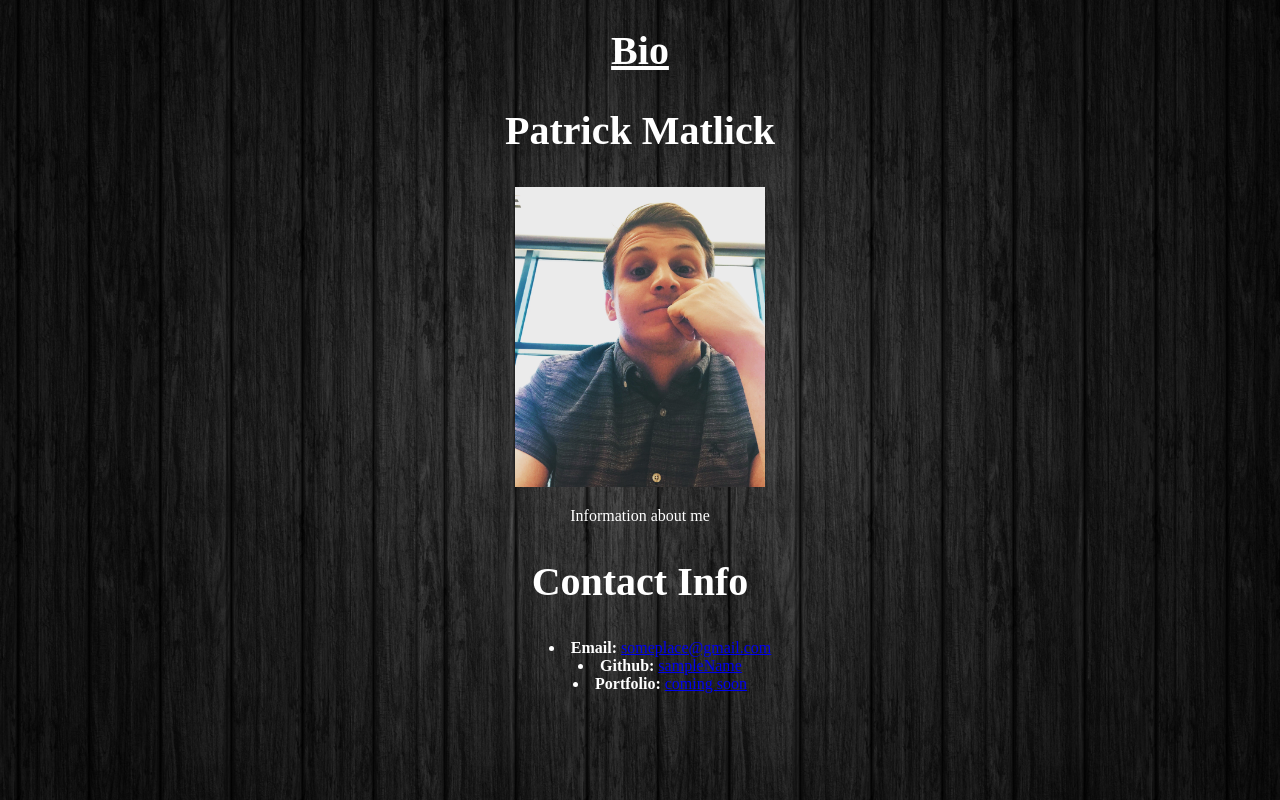
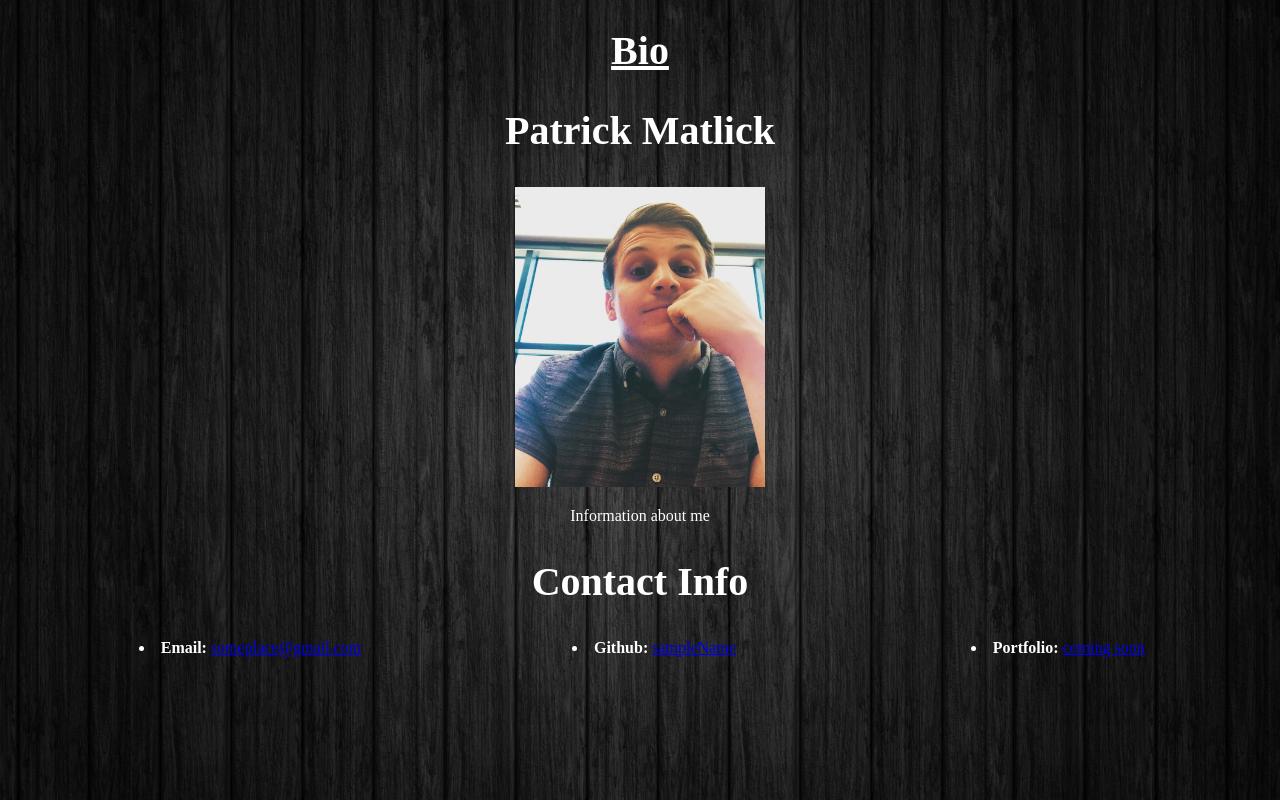
Before and after one commit to Matlickp/matlickp.github.io, a plain HTML site: page index.html in a window 1280 px wide. Drawn offline with Linux system fonts and the light colour scheme.

Commit message:
set list

```diff
--- a/style.css
+++ b/style.css
@@ -28,3 +28,9 @@ ul {
     color: white;
     list-style-position: inside;
 }
+
+li {
+    float: left;
+    width: 33%;
+    text-align:center;
+}
```
